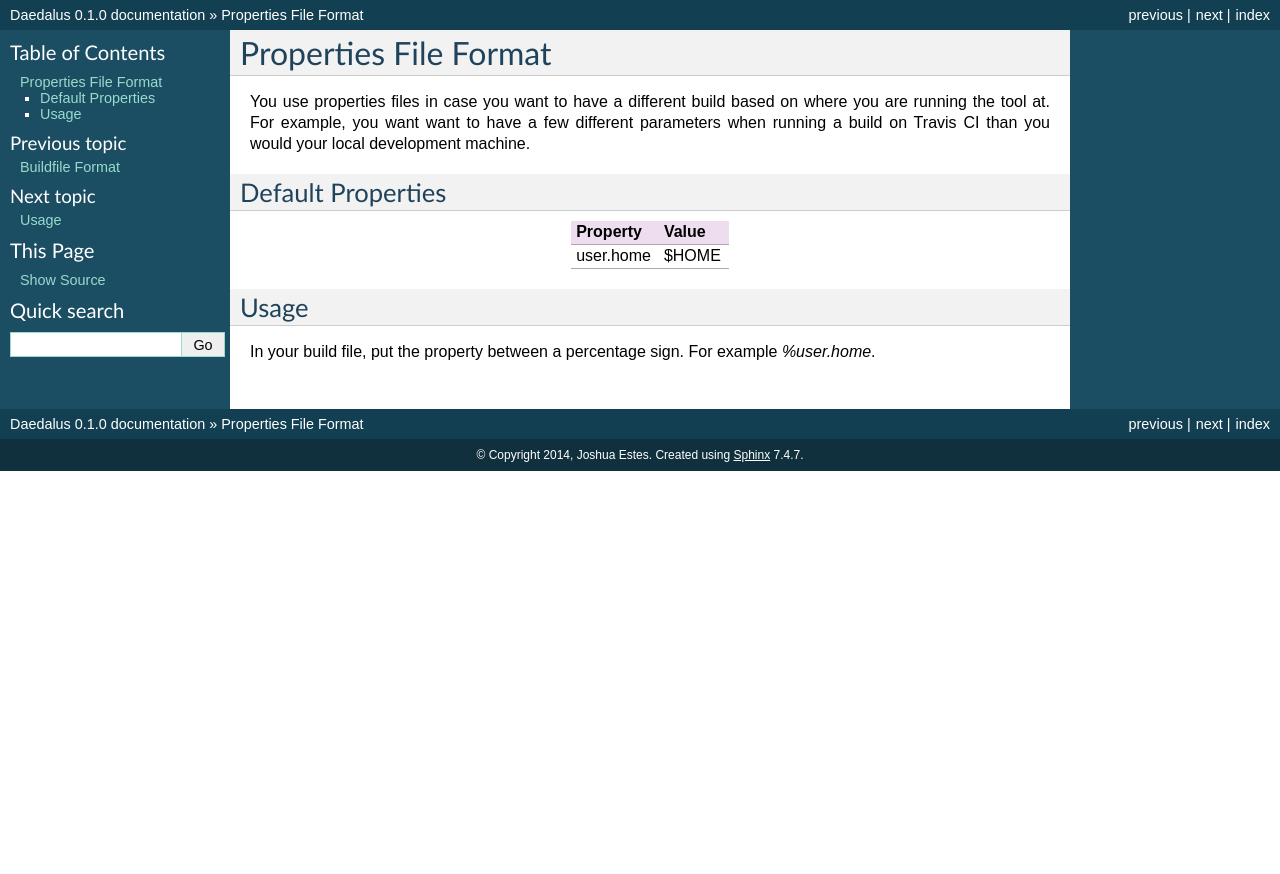
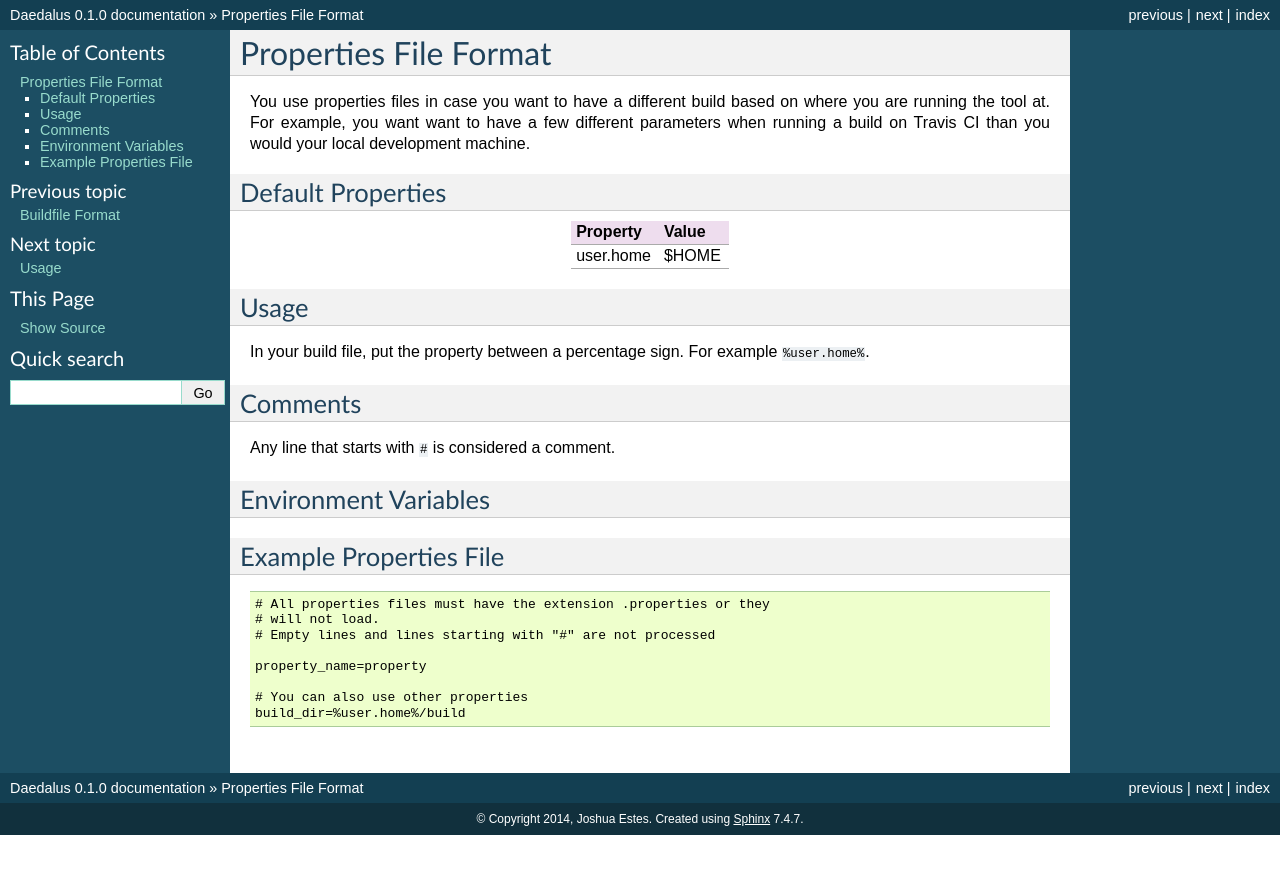
Before and after one commit to JoshuaEstes/Daedalus, a Sphinx documentation site: the page built from docs/properties.rst, in a window 1280 px wide. Shown: the top 874 px of the page. Built offline with Sphinx 7.4.7, drawn with Linux system fonts in a browser that asks for light colours.

Commit message:
Updated docs

```diff
--- a/docs/properties.rst
+++ b/docs/properties.rst
@@ -20,4 +20,27 @@ Usage
 =====
 
 In your build file, put the property between a percentage sign. For example
-`%user.home`.
+``%user.home%``.
+
+Comments
+========
+
+Any line that starts with ``#`` is considered a comment.
+
+Environment Variables
+=====================
+
+
+Example Properties File
+=======================
+
+.. code-block:: text
+
+    # All properties files must have the extension .properties or they
+    # will not load.
+    # Empty lines and lines starting with "#" are not processed
+
+    property_name=property
+
+    # You can also use other properties
+    build_dir=%user.home%/build
```
Also changed, not shown: docs/buildfile.rst (+5 -4 lines), docs/tasks/index.rst (+13 -0 lines).
